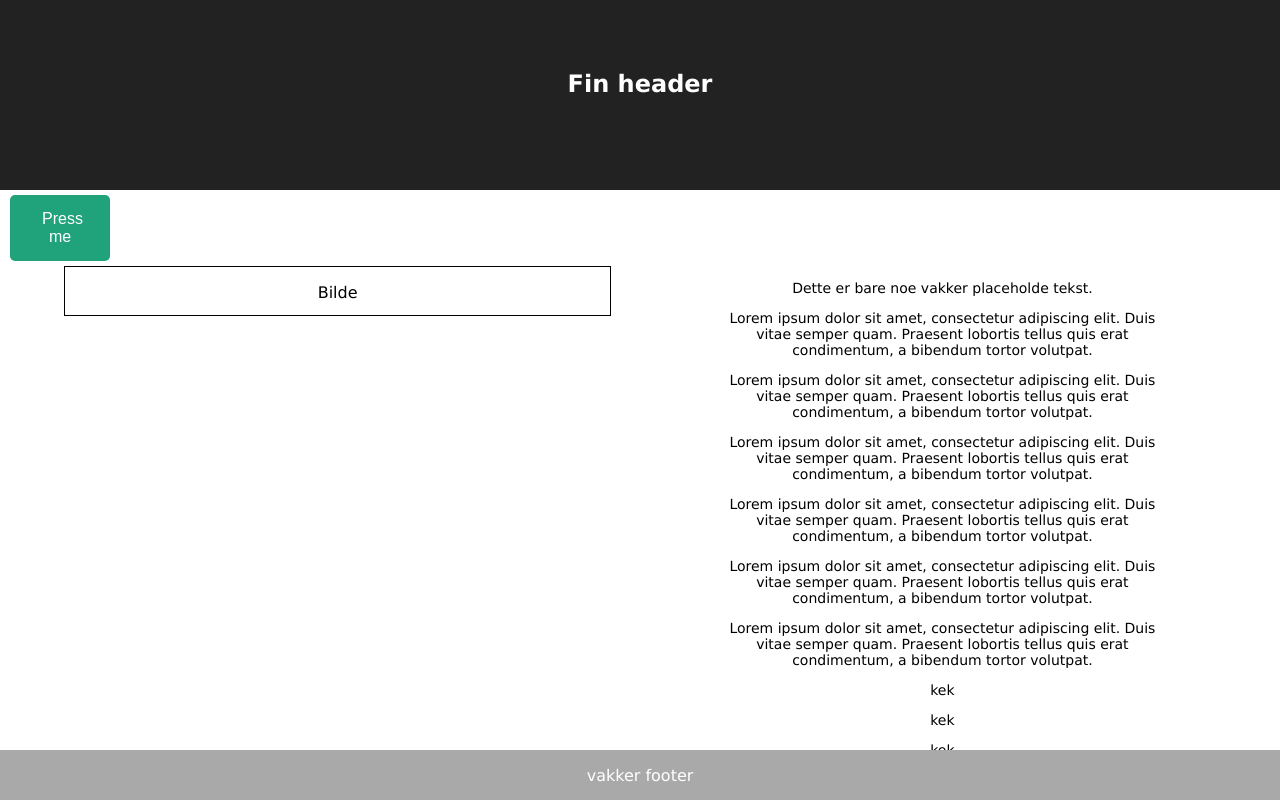
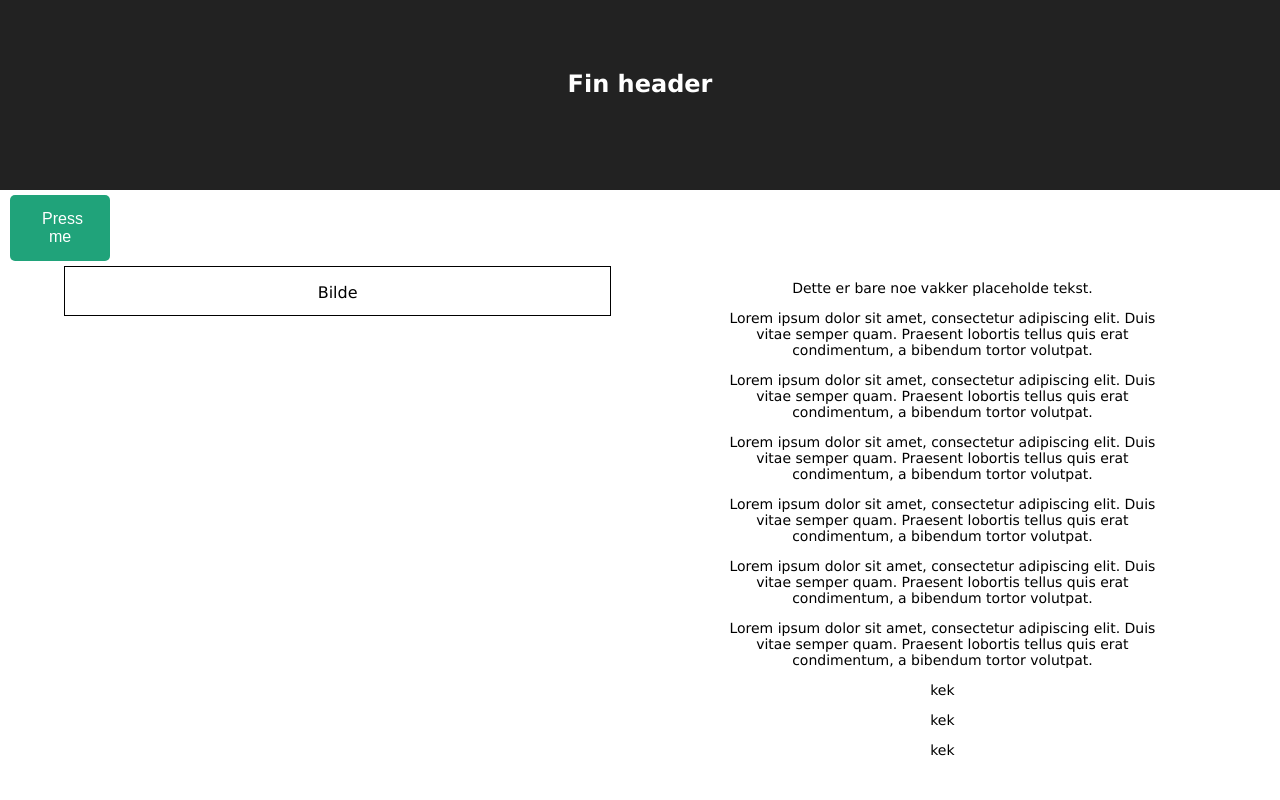
Before and after one commit to IT2810/it2810-webutvikling-h18-prosjekt-2-gruppe--15, a React (Create React App) app: page / in a window 1280 px wide. Built offline with nearby package versions, Linux system fonts and the light colour scheme.

Commit message:
syntax fiksing #9

```diff
--- a/src/App.js
+++ b/src/App.js
@@ -7,7 +7,6 @@ class App extends Component {
     return (
       <div className="App">
           <header className="App-header">
-              {/*<img src={logo} className="App-logo" alt="logo" />*/}
               <h1 className="App-title">Fin header</h1>
           </header>
           <main>
@@ -19,6 +18,7 @@ class App extends Component {
                   {/* Placeholder bilde for nå, må hente media på annen måte senere.*/}
                   <div className="item" id="picture">
                       <p>Bilde</p>
+                      {/*<img src={navn på bildet} className="bilde" alt="Bilde" />*/}
                   </div>
                   <div className="item" id="text">
                       {/*Her må vi hente ut json objekt med AJAX*/}
@@ -35,9 +35,9 @@ class App extends Component {
                   </div>
               </div>
           </main>
-          <footer>
+          {/*<footer>
               <p>vakker footer</p>
-          </footer>
+          </footer>*/}
       </div>
     );
   }
--- a/src/index.css
+++ b/src/index.css
@@ -1,16 +1,6 @@
-html{
-    position: relative;
-    min-height: 100%;
-}
-
 body {
-    margin: 0 0 50px;
+    margin: 0;
     font-family: Verdana, sans-serif;
-
-}
-
-main{
-    min-height: 100%;
 }
 
 #picture{
@@ -45,10 +35,6 @@ button{
 button:hover{
     background-color: #198462;
     border-radius: 8px;
-}
-
-main{
-    min-height: 100%;
 }
 
 footer{
```
